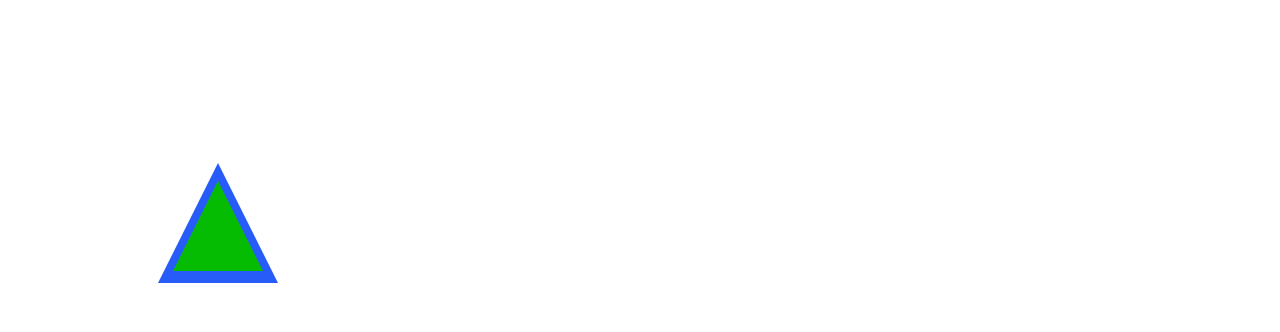
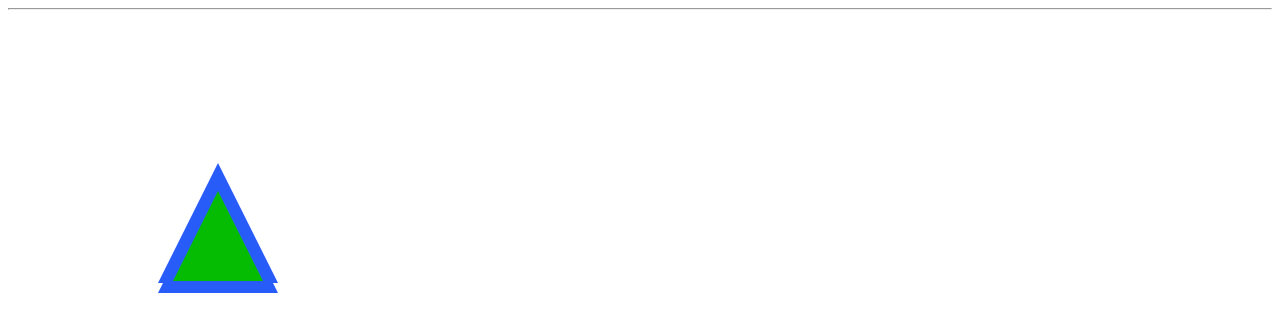
Before and after one commit to TalhaAkhun/Color-triangle, a plain HTML site: page index.html in a window 1280 px wide. Drawn offline with Linux system fonts and the light colour scheme.

Commit message:
Update index.html

```diff
--- a/index.html
+++ b/index.html
@@ -11,6 +11,12 @@
     <div class="triangle"></div>
     <div class="triangle inner"></div>
   </div>
+  <hr>
+   <div class="triangle-container">
+    <div class="triangle"></div>
+    <div class="triangle inner"></div>
+  </div>
+
 
 </body>
 </html>
```
